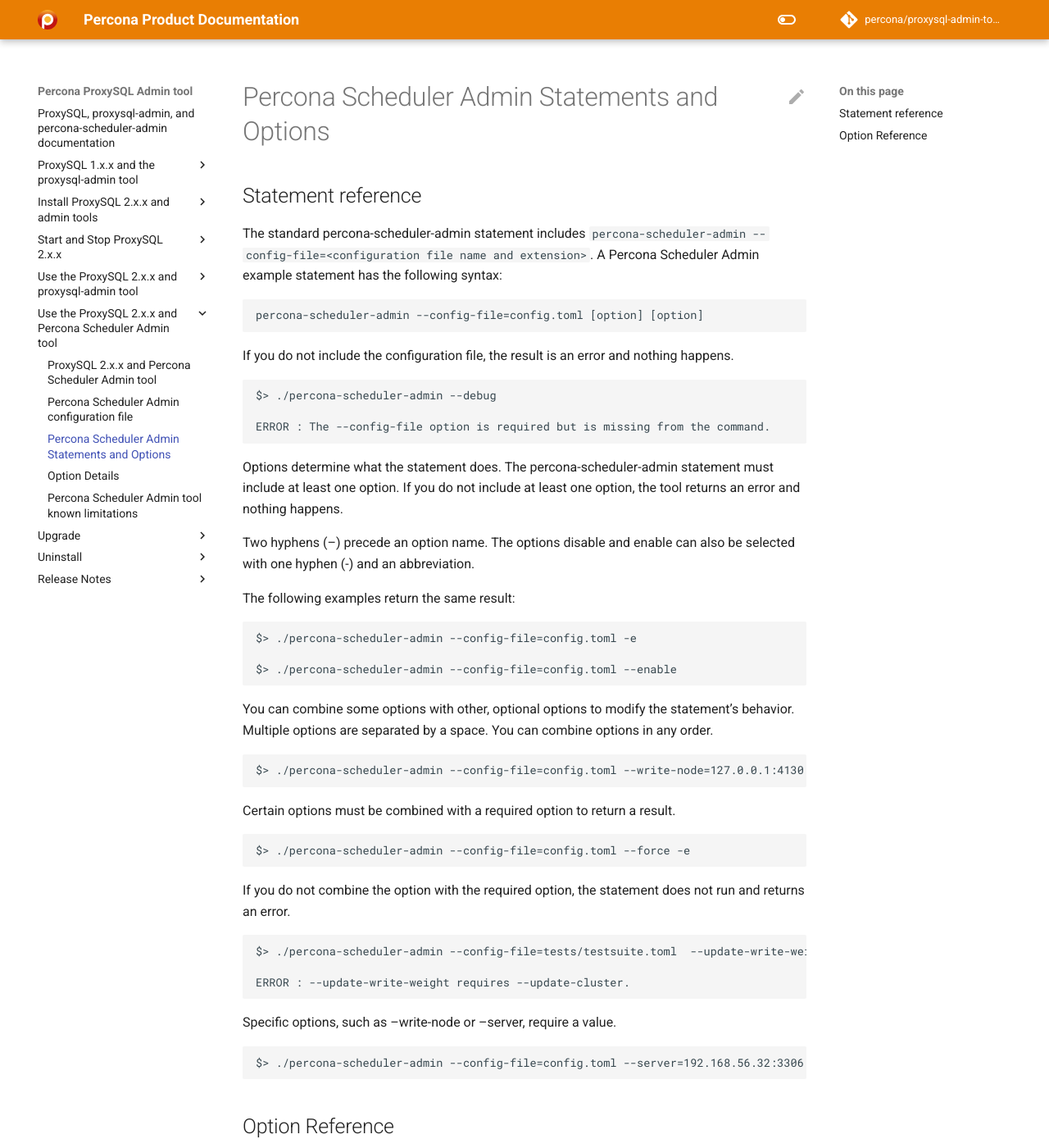
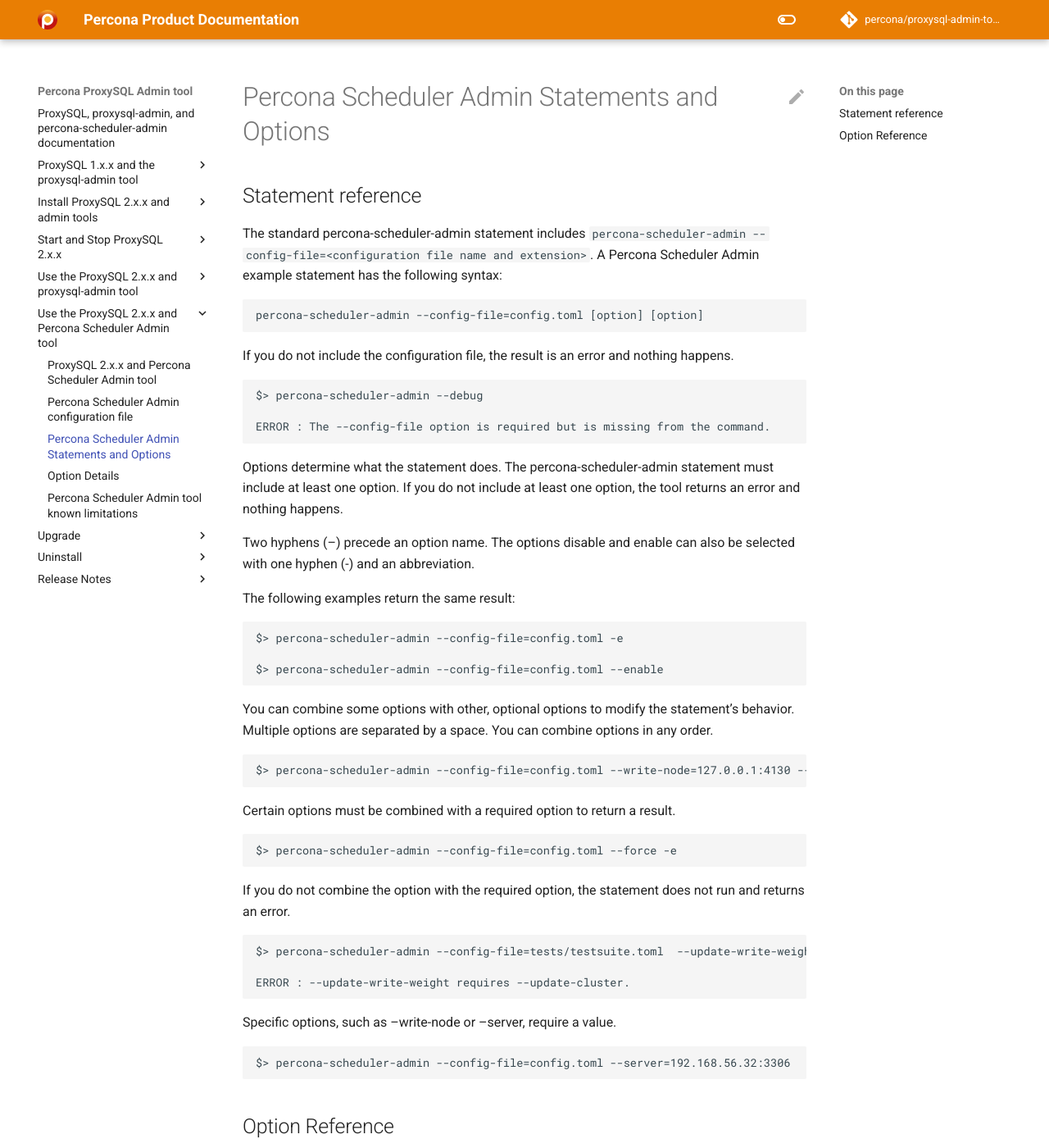
Before and after one commit to percona/proxysql-admin-tool-doc, an MkDocs documentation site: the page built from docs/psa-ref.md, in a window 1280 px wide and 1400 px high. Shown: the whole window at 82% size. Built offline with MkDocs 1.6.1 and Material for MkDocs 9.7.7, drawn with Linux system fonts in a browser that asks for light colours; nearby versions of some CDN libraries; comment, search, counter and statistics services are not loaded; the version menu is left out.

Commit message:
PSQLADM-427 remove slashes from commands
M docs/psa-ref.md

````diff
--- a/docs/psa-ref.md
+++ b/docs/psa-ref.md
@@ -13,7 +13,7 @@
 If you do not include the configuration file, the result is an error and nothing happens.
 
 ```
-$> ./percona-scheduler-admin --debug
+$> percona-scheduler-admin --debug
 
 ERROR : The --config-file option is required but is missing from the command.
 ```
@@ -26,9 +26,9 @@
 The following examples return the same result:
 
 ```
-$> ./percona-scheduler-admin --config-file=config.toml -e
+$> percona-scheduler-admin --config-file=config.toml -e
 
-$> ./percona-scheduler-admin --config-file=config.toml --enable
+$> percona-scheduler-admin --config-file=config.toml --enable
 ```
 
 You can combine some options with other, optional options to modify the
@@ -36,14 +36,14 @@
 You can combine options in any order.
 
 ```
-$> ./percona-scheduler-admin --config-file=config.toml --write-node=127.0.0.1:4130 --update-cluster
+$> percona-scheduler-admin --config-file=config.toml --write-node=127.0.0.1:4130 --update-cluster
 ```
 
 Certain options must be combined with a
 required option to return a result.
 
 ```
-$> ./percona-scheduler-admin --config-file=config.toml --force -e
+$> percona-scheduler-admin --config-file=config.toml --force -e
 ```
 
 If you do not combine the
@@ -51,7 +51,7 @@
 error.
 
 ```
-$> ./percona-scheduler-admin --config-file=tests/testsuite.toml  --update-write-weight="127.0.0.1:33,112"
+$> percona-scheduler-admin --config-file=tests/testsuite.toml  --update-write-weight="127.0.0.1:33,112"
 
 ERROR : --update-write-weight requires --update-cluster.
 ```
@@ -59,7 +59,7 @@
 Specific options, such as –write-node or –server, require a value.
 
 ```
-$> ./percona-scheduler-admin --config-file=config.toml --server=192.168.56.32:3306
+$> percona-scheduler-admin --config-file=config.toml --server=192.168.56.32:3306
 ```
 
 ## Option Reference
````
